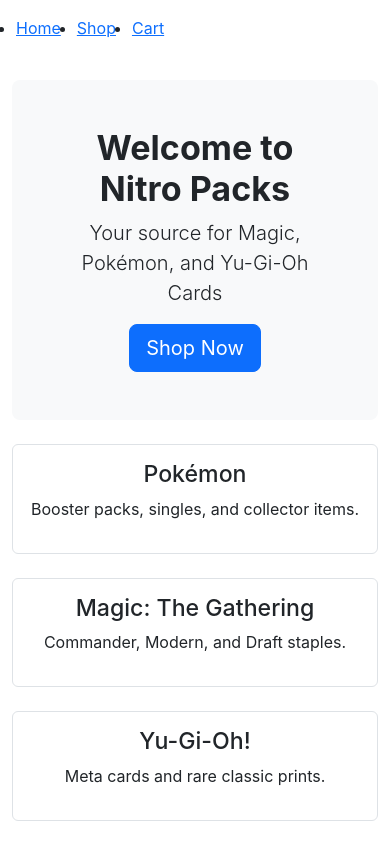
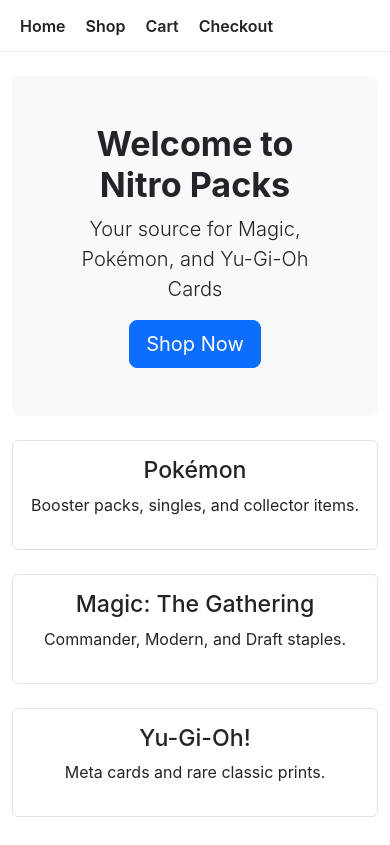
Before and after one commit to amacken3/cscv1.1, a React (Create React App) app in the folder card-shop-client/: page / in a window 390 px wide. Built offline with nearby package versions, Linux system fonts and the light colour scheme.

Commit message:
added number display for cart and css for navbar as well as updated navbar to be more responsive

```diff
--- a/card-shop-client/src/components/Navbar.js
+++ b/card-shop-client/src/components/Navbar.js
@@ -1,12 +1,27 @@
+
+import React, { useContext } from "react";
 import { Link } from "react-router-dom";
+import { CartContext } from "../context/CartContext";
+import "../styles/navbar.css"; // make sure this line exists
 
 function Navbar() {
+  const { cart } = useContext(CartContext);
+
+  // total number of items across the whole cart
+  const itemCount = cart.reduce((sum, item) => sum + (item.quantity || 0), 0);
+
   return (
-    <nav>
-      <ul style={{ display: "flex", gap: "1rem", padding: "1rem" }}>
+    <nav className="navbar">
+      <ul className="nav-list">
         <li><Link to="/">Home</Link></li>
         <li><Link to="/shop">Shop</Link></li>
-        <li><Link to="/cart">Cart</Link></li>
+        <li className="nav-cart">
+          <Link to="/cart">
+            Cart
+            {itemCount > 0 && <span className="cart-badge">{itemCount}</span>}
+          </Link>
+        </li>
+        <li><Link to="/checkout">Checkout</Link></li>
       </ul>
     </nav>
   );
--- /dev/null
+++ b/card-shop-client/src/styles/navbar.css
@@ -0,0 +1,43 @@
+.navbar {
+  position: sticky;
+  top: 0;
+  z-index: 1000;
+  background: #ffffff;
+  border-bottom: 1px solid #eee;
+  padding: 0.85rem 1.25rem;
+}
+
+.nav-list {
+  list-style: none;
+  display: flex;
+  gap: 1.25rem;
+  margin: 0;
+  padding: 0;
+  align-items: center;
+}
+
+.nav-list a {
+  text-decoration: none;
+  color: #222;
+  font-weight: 600;
+}
+
+.nav-cart {
+  position: relative;
+}
+
+.cart-badge {
+  margin-left: 8px;
+  display: inline-flex;
+  min-width: 20px;
+  height: 20px;
+  padding: 0 6px;
+  align-items: center;
+  justify-content: center;
+  border-radius: 10px;
+  background: #ff5a5f;
+  color: #fff;
+  font-size: 12px;
+  line-height: 20px;
+  vertical-align: middle;
+}
```
